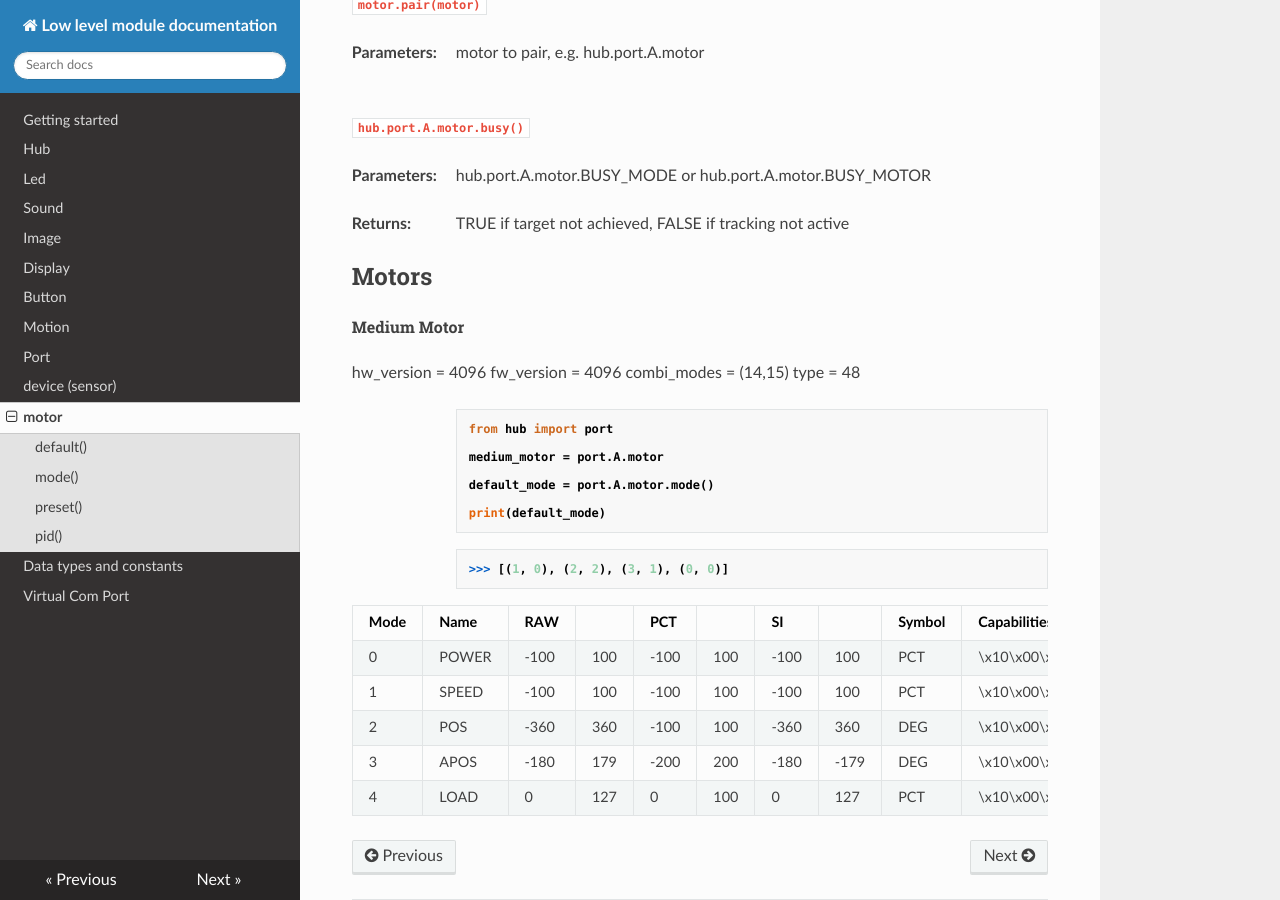
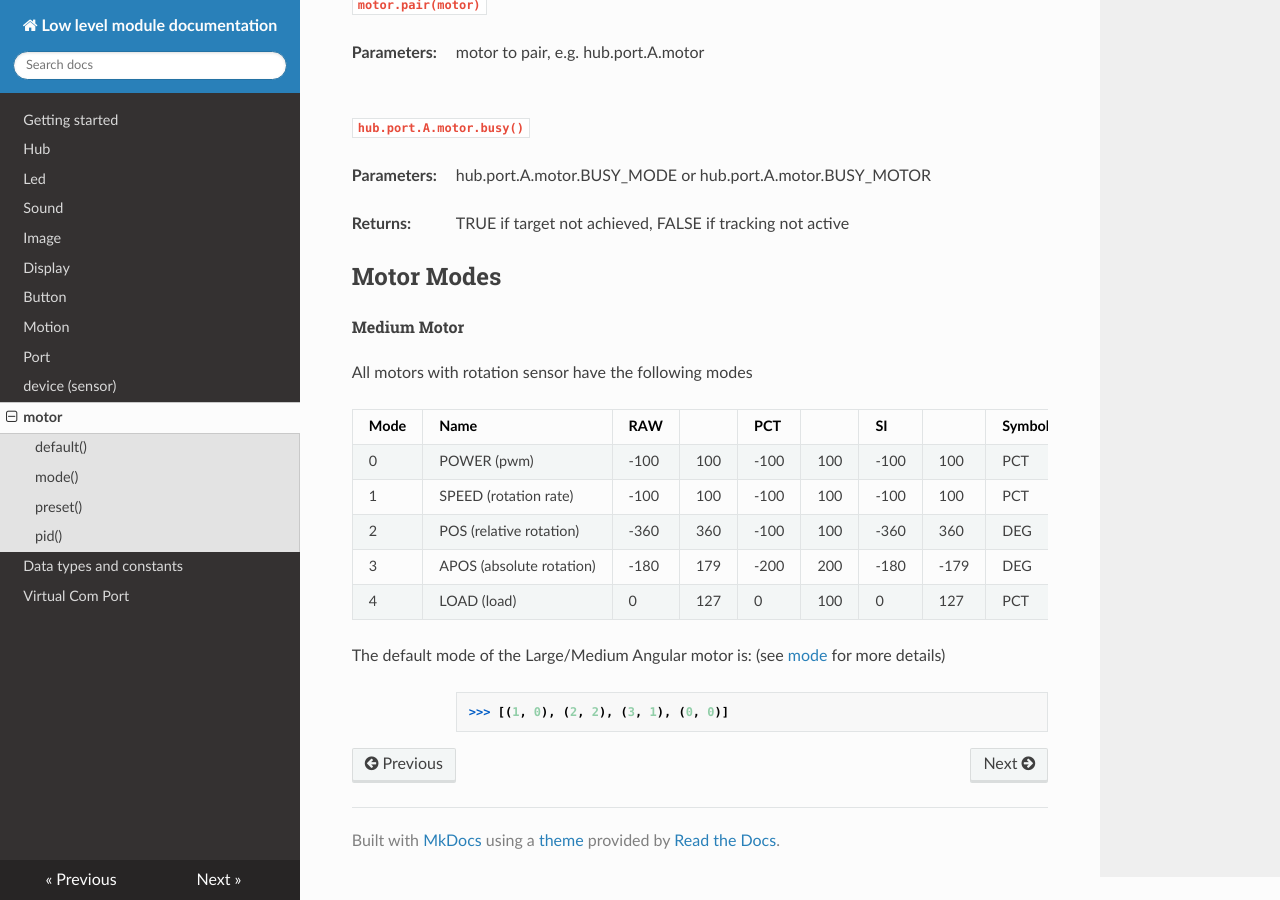
Before and after one commit to NStrijbosch/hub-module-notes, an MkDocs documentation site: the page built from docs/motors.md, in a window 1280 px wide and 900 px high, scrolled down 7256 px. Built offline with MkDocs 1.6.1, drawn with Linux system fonts in a browser that asks for light colours; nearby versions of some CDN libraries.

Commit message:
update motor and sensors

````diff
--- a/docs/motors.md
+++ b/docs/motors.md
@@ -375,33 +375,23 @@ __Returns:__
 *  TRUE if target not achieved, FALSE if tracking not active
 
 
-# Motors
+# Motor Modes
 
 ### Medium Motor
 
-hw_version = 4096
-fw_version = 4096
-combi_modes = (14,15)
-type = 48
+All motors with rotation sensor have the following modes
 
-``` python
-from hub import port
 
-medium_motor = port.A.motor
+|Mode|Name |RAW |      |PCT |      |SI  |      |Symbol|Capabilities?           |Datasets|Type|Figures|Decimals|
+|----|-----|----|------|----|------|----|------|------|------------------------|--------|----|-------|--------|
+|0   |POWER (pwm)|-100|100   |-100|100   |-100|100   |PCT   |\x10\x00\x00\x00\x01\x04|1       |0   |1      |0       |
+|1   |SPEED (rotation rate)|-100|100   |-100|100   |-100|100   |PCT   |\x10\x00\x00\x00\x01\x04|1       |0   |4      |0       |
+|2   |POS  (relative rotation)|-360|360   |-100|100   |-360|360   |DEG   |\x10\x00\x00\x00\x01\x04|1       |2   |4      |0       |
+|3   |APOS (absolute rotation)|-180|179   |-200|200   |-180|-179  |DEG   |\x10\x00\x00\x00\x01\x04|1       |1   |3      |0       |
+|4   |LOAD (load) |0   |127   |0   |100   |0   |127   |PCT   |\x10\x00\x00\x00\x01\x04|1       |1   |1      |0       |
 
-default_mode = port.A.motor.mode()
-
-print(default_mode)
-```
+The default mode of the Large/Medium Angular motor is: (see [mode](#mode) for more details)
 
 ```
 >>> [(1, 0), (2, 2), (3, 1), (0, 0)]
 ```
-
-|Mode|Name |RAW |      |PCT |      |SI  |      |Symbol|Capabilities?           |Datasets|Type|Figures|Decimals|
-|----|-----|----|------|----|------|----|------|------|------------------------|--------|----|-------|--------|
-|0   |POWER|-100|100   |-100|100   |-100|100   |PCT   |\x10\x00\x00\x00\x01\x04|1       |0   |1      |0       |
-|1   |SPEED|-100|100   |-100|100   |-100|100   |PCT   |\x10\x00\x00\x00\x01\x04|1       |0   |4      |0       |
-|2   |POS  |-360|360   |-100|100   |-360|360   |DEG   |\x10\x00\x00\x00\x01\x04|1       |2   |4      |0       |
-|3   |APOS |-180|179   |-200|200   |-180|-179  |DEG   |\x10\x00\x00\x00\x01\x04|1       |1   |3      |0       |
-|4   |LOAD |0   |127   |0   |100   |0   |127   |PCT   |\x10\x00\x00\x00\x01\x04|1       |1   |1      |0       |
````
Also changed, not shown: docs/sensors.md (+10 -10 lines).
